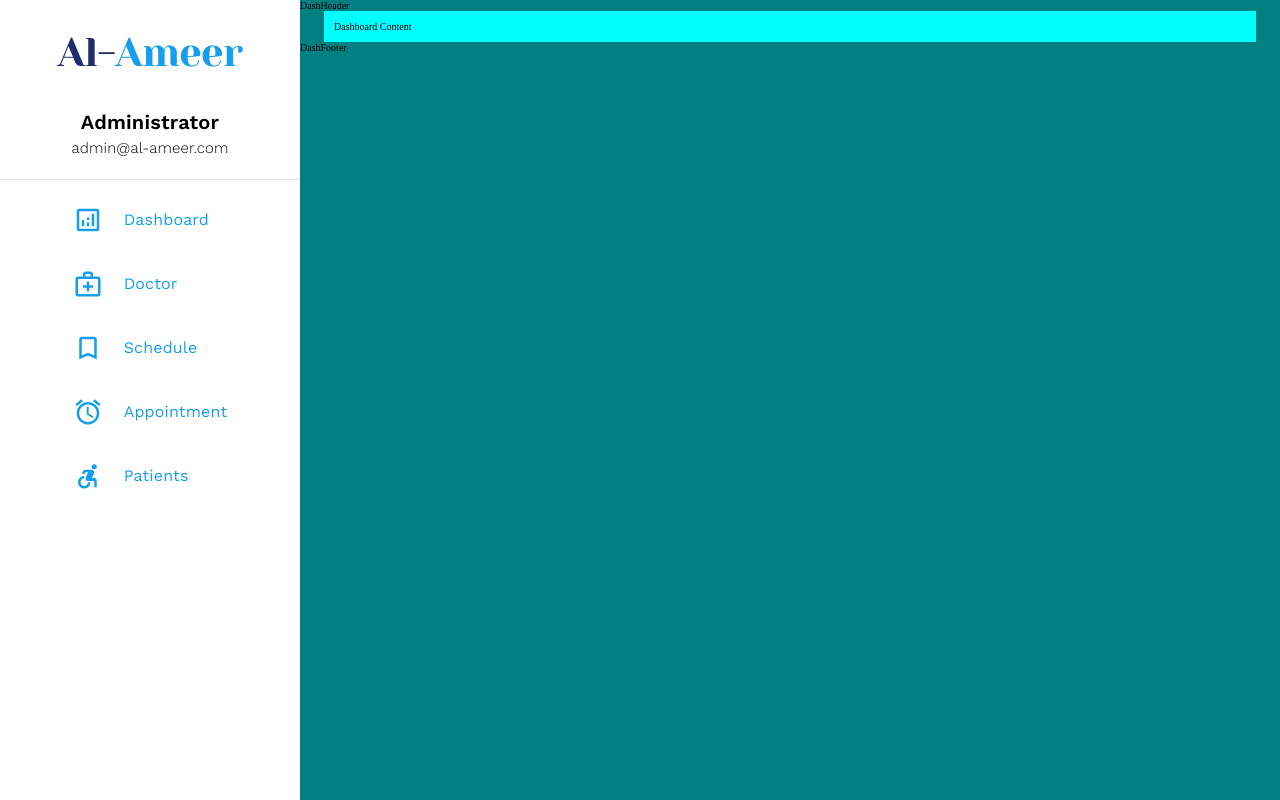
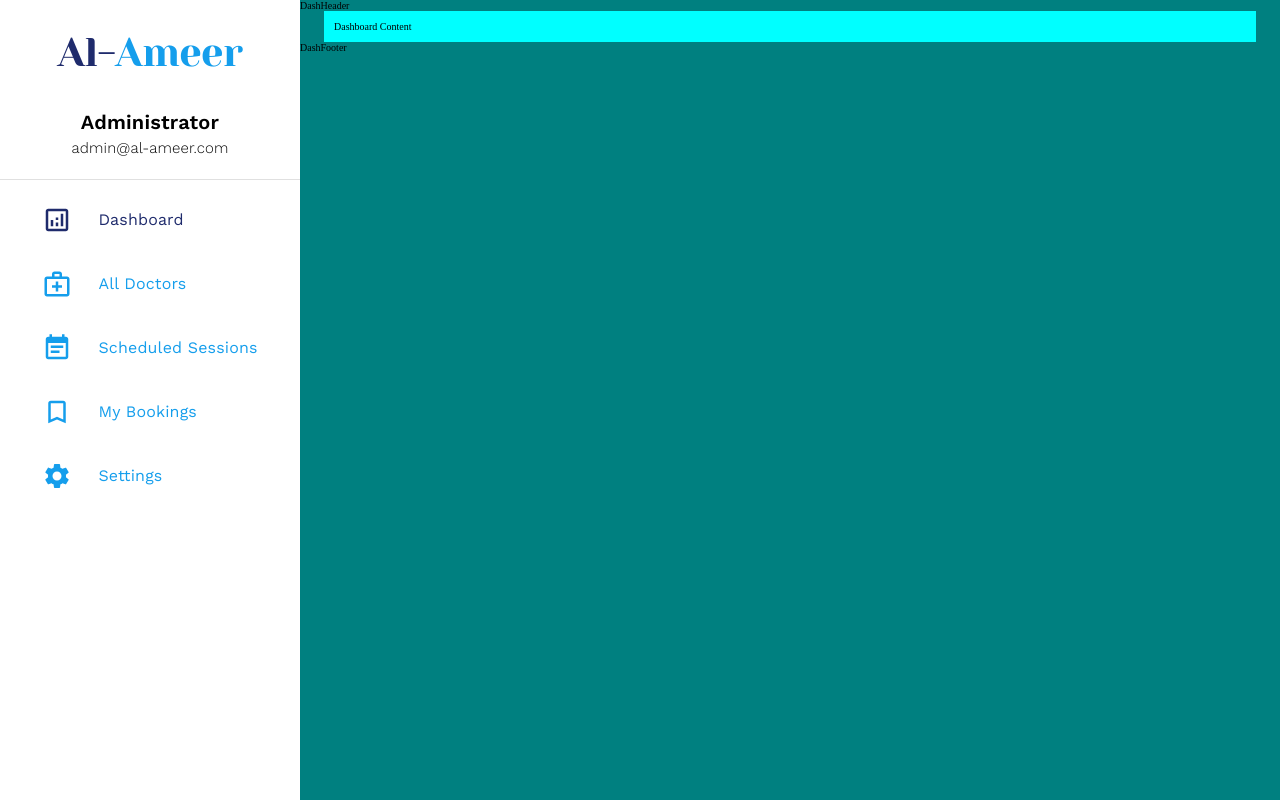
Before and after one commit to dovecancode/al-ameer, a React (Vite) app: page /dashboard in a window 1280 px wide. Built offline with nearby package versions, Linux system fonts and the light colour scheme.

Commit message:
#133 : modified sidebar to make it dynamic with user role.

```diff
--- a/src/components/DashSidebar/data.js
+++ b/src/components/DashSidebar/data.js
@@ -2,48 +2,93 @@ import AccessAlarmIcon from '@mui/icons-material/AccessAlarm'
 import AccessibleForwardIcon from '@mui/icons-material/AccessibleForward'
 import AnalyticsOutlinedIcon from '@mui/icons-material/AnalyticsOutlined'
 import BookmarkBorderIcon from '@mui/icons-material/BookmarkBorder'
+import EventNoteIcon from '@mui/icons-material/EventNote'
 import MedicalServicesOutlinedIcon from '@mui/icons-material/MedicalServicesOutlined'
+import SettingsIcon from '@mui/icons-material/Settings'
 import React from 'react'
 
-export const dashBoardButton = [
+const createIconElement = (IconComponent, options) => {
+  return React.createElement(IconComponent, {
+    sx: { fontSize: '3rem', color: '#159EEC' },
+    ...options,
+  })
+}
+
+export const dashBoardButton = {
+  1: [
     {
-    id: 1,
-    path: '',
       label: 'Dashboard',
-    icon: React.createElement(AnalyticsOutlinedIcon, {
-      sx: { fontSize: '3rem', color: '#159EEC' },
-    }),
+      path: '/dashboard',
+      icon: createIconElement(AnalyticsOutlinedIcon),
     },
     {
-    id: 2,
-    path: '',
       label: 'Doctor',
-    icon: React.createElement(MedicalServicesOutlinedIcon, {
-      sx: { fontSize: '3rem', color: '#159EEC' },
-    }),
+      path: '/Schedule',
+      icon: createIconElement(MedicalServicesOutlinedIcon),
     },
     {
-    id: 3,
-    path: '',
-    label: 'Schedule',
-    icon: React.createElement(BookmarkBorderIcon, {
-      sx: { fontSize: '3rem', color: '#159EEC' },
-    }),
+      label: 'Appointment',
+      path: '/appointment',
+      icon: createIconElement(AccessAlarmIcon),
     },
     {
-    id: 4,
-    path: '',
-    label: 'Appointment',
-    icon: React.createElement(AccessAlarmIcon, {
-      sx: { fontSize: '3rem', color: '#159EEC' },
-    }),
+      label: 'Patients',
+      path: '/patients',
+      icon: createIconElement(AccessibleForwardIcon),
+    },
+  ],
+  2: [
+    {
+      label: 'Dashboard',
+      path: '/dashboard',
+      icon: createIconElement(AnalyticsOutlinedIcon),
     },
     {
-    id: 5,
-    path: '',
-    label: 'Patients',
-    icon: React.createElement(AccessibleForwardIcon, {
-      sx: { fontSize: '3rem', color: '#159EEC' },
-    }),
+      label: 'My Appointments',
+      path: '/my-appointments',
+      icon: createIconElement(AccessAlarmIcon),
     },
-]
+    {
+      label: 'My Sessions',
+      path: '/my-sessions',
+      icon: createIconElement(EventNoteIcon),
+    },
+    {
+      label: 'My Patients',
+      path: '/my-patients',
+      icon: createIconElement(AccessibleForwardIcon),
+    },
+    {
+      label: 'Settings',
+      path: '/settings',
+      icon: createIconElement(SettingsIcon),
+    },
+  ],
+  3: [
+    {
+      label: 'Dashboard',
+      path: '/dashboard',
+      icon: createIconElement(AnalyticsOutlinedIcon),
+    },
+    {
+      label: 'All Doctors',
+      path: '/my-appointments',
+      icon: createIconElement(MedicalServicesOutlinedIcon),
+    },
+    {
+      label: 'Scheduled Sessions',
+      path: '/scheduled-sessions',
+      icon: createIconElement(EventNoteIcon),
+    },
+    {
+      label: 'My Bookings',
+      path: '/my-bookings',
+      icon: createIconElement(BookmarkBorderIcon),
+    },
+    {
+      label: 'Settings',
+      path: '/settings',
+      icon: createIconElement(SettingsIcon),
+    },
+  ],
+}
--- a/src/components/DashSidebar/index.jsx
+++ b/src/components/DashSidebar/index.jsx
@@ -3,6 +3,7 @@ import SignalCellularAltIcon from '@mui/icons-material/SignalCellularAlt'
 import {
   Box,
   Divider,
+  Link,
   List,
   ListItem,
   ListItemButton,
@@ -12,12 +13,11 @@ import {
   useMediaQuery,
 } from '@mui/material'
 import { useState } from 'react'
-import { Link, useLocation } from 'react-router-dom'
+import { NavLink as RouterNavLink } from 'react-router-dom'
 import { Logo, RoleContainer } from './DashSidebar.Element'
 import { dashBoardButton } from './data'
 
 function DashSidebar() {
-  const location = useLocation()
   const isLaptop = useMediaQuery('(max-width:1024px)')
   const [boxVisible, setBoxVisible] = useState(false)
 
@@ -26,13 +26,128 @@ function DashSidebar() {
     console.log('Box Visibility:', boxVisible)
   }
 
-  const itemClick = () => {
-    setBoxVisible(false)
-  }
+  const userRole = 3
 
   return (
     <>
-      {!isLaptop && (
+      {isLaptop ? (
+        <>
+          {boxVisible ? (
+            <>
+              <CancelOutlinedIcon
+                onClick={clickIcon}
+                sx={{
+                  fontSize: '3.5rem',
+                  color: '#159EEC',
+                  margin: '2rem',
+                  zIndex: '1',
+                }}
+              />
+              <Box
+                component="section"
+                sx={{
+                  display: 'flex',
+                  flexDirection: 'column',
+                  width: '30rem',
+                }}
+              >
+                <Box>
+                  <Logo variant="h1">
+                    Al-
+                    <Box component="span" sx={{ color: '#159EEC' }}>
+                      Ameer
+                    </Box>
+                  </Logo>
+                  <RoleContainer>
+                    <Typography
+                      sx={{
+                        textAlign: 'center',
+                        fontSize: '2rem',
+                        fontWeight: '600',
+                      }}
+                    >
+                      Administrator
+                    </Typography>
+                    <Typography
+                      sx={{
+                        textAlign: 'center',
+                        fontSize: '1.5rem',
+                        fontWeight: '300',
+                      }}
+                    >
+                      admin@al-ameer.com
+                    </Typography>
+                  </RoleContainer>
+                </Box>
+                <Divider />
+                <List sx={{ margin: '0 auto', color: '#159EEC' }}>
+                  {dashBoardButton[userRole].map(({ path, label, icon }) => (
+                    <Link
+                      key={label}
+                      to={path}
+                      sx={{
+                        color: '#159EEC',
+                        textDecoration: 'none',
+                        '&.active, &.active .MuiSvgIcon-root': {
+                          color: '#1F2B6C',
+                        },
+                      }}
+                      component={RouterNavLink}
+                    >
+                      <ListItem>
+                        <ListItemButton>
+                          <ListItemIcon>{icon}</ListItemIcon>
+                          <ListItemText primary={label} />
+                        </ListItemButton>
+                      </ListItem>
+                    </Link>
+                  ))}
+                </List>
+              </Box>
+            </>
+          ) : (
+            <>
+              <SignalCellularAltIcon
+                onClick={clickIcon}
+                sx={{
+                  fontSize: '3.5rem',
+                  color: '#159EEC',
+                  margin: '2rem',
+                  transform: 'rotate(90deg) scaleX(-1)',
+                  zIndex: '1',
+                }}
+              />
+              <Box>
+                <Divider />
+                <List sx={{ margin: '0 auto', color: '#159EEC' }}>
+                  {dashBoardButton[userRole].map(({ path, label, icon }) => (
+                    <Link
+                      key={label}
+                      to={path}
+                      sx={{
+                        color: '#159EEC',
+                        textDecoration: 'none',
+                        '&.active, &.active .MuiSvgIcon-root': {
+                          color: '#1F2B6C',
+                        },
+                      }}
+                      component={RouterNavLink}
+                    >
+                      <ListItem>
+                        <ListItemButton>
+                          <ListItemIcon sx={{ marginRight: '-2.5rem' }}>
+                            {icon}
+                          </ListItemIcon>
+                        </ListItemButton>
+                      </ListItem>
+                    </Link>
+                  ))}
+                </List>
+              </Box>
+            </>
+          )}
+        </>
+      ) : (
         <Box
           component="section"
           sx={{ display: 'flex', flexDirection: 'column', width: '30rem' }}
@@ -67,99 +182,22 @@ function DashSidebar() {
           </Box>
           <Divider />
           <List sx={{ margin: '0 auto', color: '#159EEC' }}>
-            {dashBoardButton.map(({ id, path, label, icon }) => (
+            {dashBoardButton[userRole].map(({ path, label, icon }) => (
               <Link
-                key={id}
+                key={label}
                 to={path}
-                style={{
-                  color: location.pathname === path ? '#1F2B6C' : '#159EEC',
+                sx={{
+                  color: '#159EEC',
+                  textDecoration: 'none',
+                  '&.active, &.active .MuiSvgIcon-root': {
+                    color: '#1F2B6C',
+                  },
                 }}
+                component={RouterNavLink}
               >
                 <ListItem>
                   <ListItemButton>
-                    <ListItemIcon sx={{ marginRight: '-.5rem' }}>
-                      {icon}
-                    </ListItemIcon>
-                    <ListItemText primary={label} />
-                  </ListItemButton>
-                </ListItem>
-              </Link>
-            ))}
-          </List>
-        </Box>
-      )}
-      {isLaptop && (
-        <>
-          {boxVisible ? (
-            <CancelOutlinedIcon
-              onClick={clickIcon}
-              sx={{
-                fontSize: '3.5rem',
-                color: '#159EEC',
-                margin: '2rem',
-                zIndex: '1',
-              }}
-            />
-          ) : (
-            <SignalCellularAltIcon
-              onClick={clickIcon}
-              sx={{
-                fontSize: '3.5rem',
-                color: '#159EEC',
-                margin: '2rem',
-                transform: 'rotate(90deg) scaleX(-1)',
-                zIndex: '1',
-              }}
-            />
-          )}
-        </>
-      )}
-      {boxVisible && (
-        <Box
-          component="section"
-          sx={{ display: 'flex', flexDirection: 'column', width: '30rem' }}
-        >
-          <Box>
-            <Logo variant="h1">
-              Al-
-              <Box component="span" sx={{ color: '#159EEC' }}>
-                Ameer
-              </Box>
-            </Logo>
-            <RoleContainer>
-              <Typography
-                sx={{
-                  textAlign: 'center',
-                  fontSize: '2rem',
-                  fontWeight: '600',
-                }}
-              >
-                Administrator
-              </Typography>
-              <Typography
-                sx={{
-                  textAlign: 'center',
-                  fontSize: '1.5rem',
-                  fontWeight: '300',
-                }}
-              >
-                admin@al-ameer.com
-              </Typography>
-            </RoleContainer>
-          </Box>
-          <Divider />
-          <List sx={{ margin: '0 auto', color: '#159EEC' }}>
-            {dashBoardButton.map(({ id, path, label, icon }) => (
-              <Link
-                key={id}
-                to={path}
-                style={{
-                  color: location.pathname === path ? '#1F2B6C' : '#159EEC',
-                }}
-              >
-                <ListItem onClick={itemClick}>
-                  <ListItemButton>
-                    <ListItemIcon sx={{ marginRight: '-.5rem' }}>
+                    <ListItemIcon>
                       {icon}
                     </ListItemIcon>
                     <ListItemText primary={label} />
```
Lines whose indentation alone changed are shown as unchanged.
